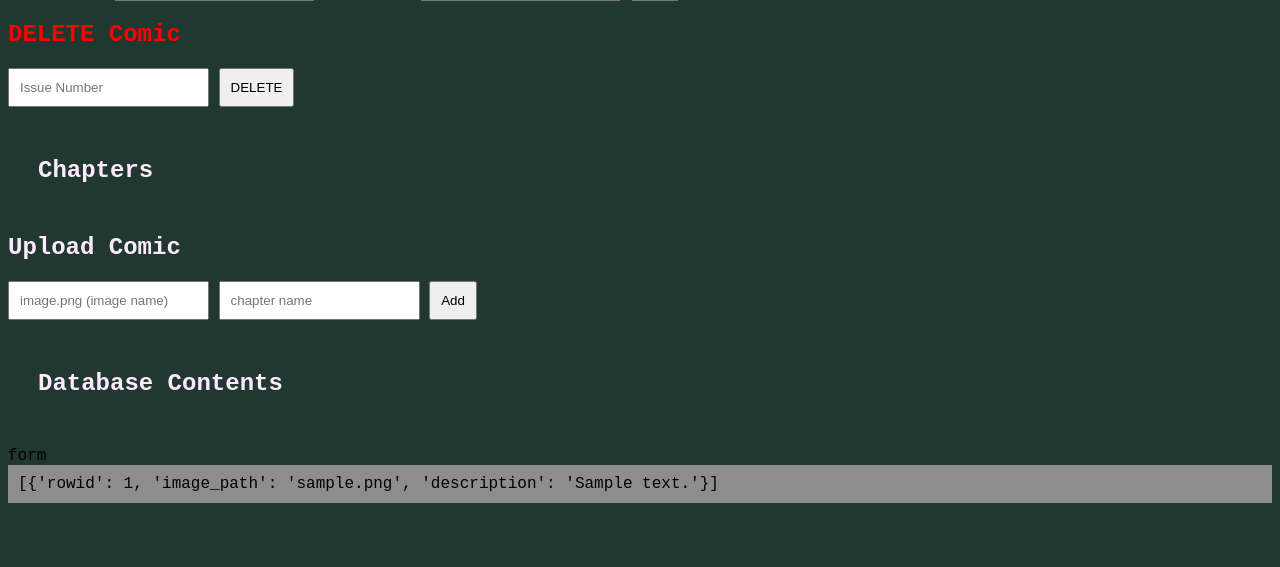
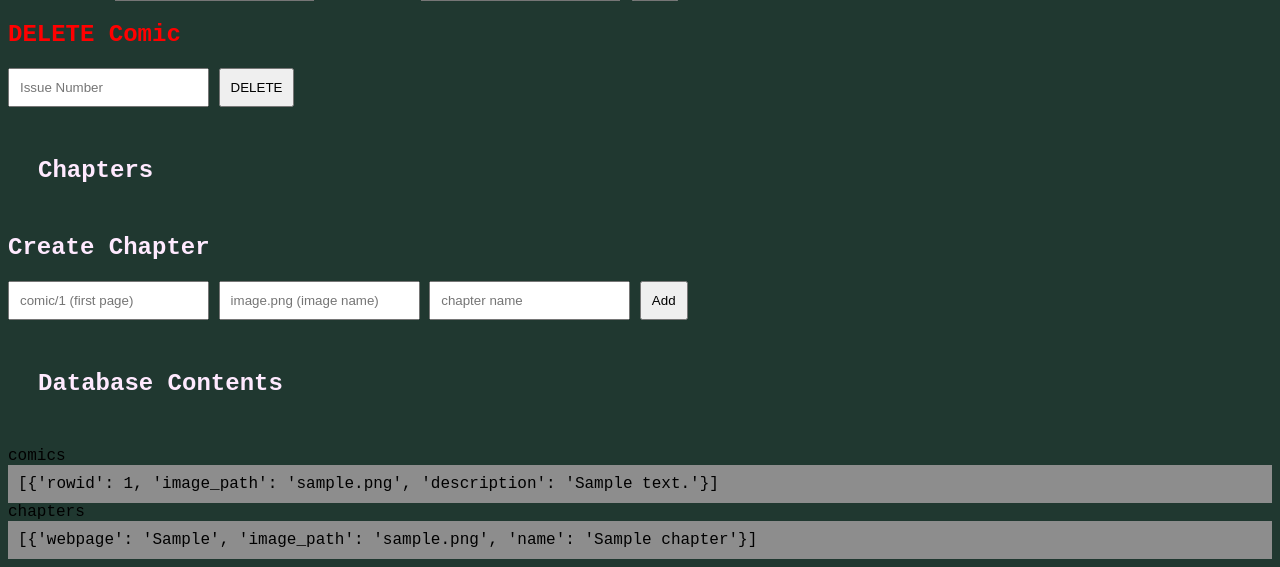
Before and after one commit to bmelons/flaskmix, a Flask app: page /adminpanel in a window 1280 px wide. Shown: the part 509-1076 px from the top of the page. Before the commit the page ends 1012 px from the top, so only its background shows below. Run offline with Flask 3, Linux system fonts and the light colour scheme; tables that the repository leaves empty hold one stand-in row (values such as "Sample post").

Commit message:
made chapters menu

```diff
--- a/app.py
+++ b/app.py
@@ -32,9 +32,10 @@ def index():
 @app.route('/chapters')
 def chapters():
     # get list of chapter from comic db
-    comics = get_connection().execute('SELECT * FROM comics').fetchall()
+    chapters = get_connection().execute('SELECT * FROM chapters').fetchall()
+
     # get number of highest issue
-    return render_template('chapters.html',comics=comics)
+    return render_template('chapters.html',chapters=chapters)
 
 @app.route('/comic')
 def comic():
@@ -81,7 +82,8 @@ def adminpanel():
 
     # get comics from database
     comics = get_connection().execute('SELECT * FROM comics').fetchall()
-    return render_template('adminpanel.html',comics=comics)
+    chapters = get_connection().execute('SELECT * FROM chapters').fetchall()
+    return render_template('adminpanel.html',comics=comics,chapters=chapters)
 
 @app.route('/adminpanel/add',methods=['POST'])
 def AddComic():
@@ -159,12 +161,13 @@ def AddChapter():
     if request.cookies.get('user') != os.getenv('COMIC_ADMIN_COOKIE'):
         return make_response("Unauthorized",401)
     # get image path and description from form
+    web_path = request.form.get('web_path')
     image_path = request.form.get('image_path')
-    name = request.form.get('description') or "..."
+    name = request.form.get('name') or "..."
     print(image_path + name)
     # insert into database
     conn = get_connection()
-    conn.execute('INSERT INTO chapters VALUES (NULL, ?, ?)', (image_path, name))
+    conn.execute('INSERT INTO chapters VALUES (?, ?, ?)', (web_path,image_path, name))
     conn.commit()
     print("chapter added")
     return redirect('/adminpanel')
--- a/templates/adminpanel.html
+++ b/templates/adminpanel.html
@@ -44,7 +44,8 @@
                 Chapters
             </h2>
             <form action="/adminpanel/chapteradd" method="post" enctype="multipart/form-data">
-                <h2>Upload Comic</h2>
+                <h2>Create Chapter</h2>
+                <input type="text" name="web_path" placeholder="comic/1 (first page)">
                 <input type="text" name="image_path" placeholder="image.png (image name)">
                 <input type="text" name="name" placeholder="chapter name">
                 <input type="submit" value="Add">
@@ -54,11 +55,17 @@
             Database Contents
         </h2>
         <div class="admin-controls">
-            form
+            comics
         </div>
         <div class="jargon">
         {{comics}}
-    </div>
+        </div>
+        <div class="admin-controls">
+            chapters
+        </div>
+        <div class="jargon">
+        {{chapters}}
+        </div>
 
     </body>
 </html>
```
Also changed, not shown: static/style.css (+26 -0 lines), templates/chapters.html (+6 -1 lines), 2 other files.
